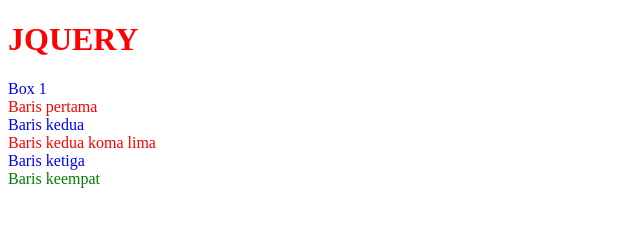
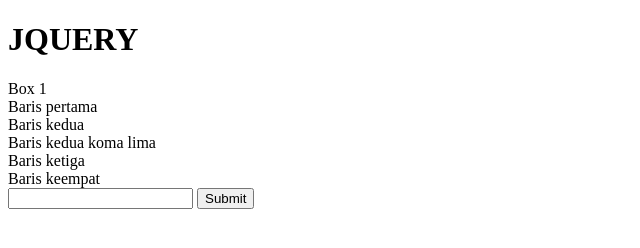
Before and after one commit to ghulam46/LearnJquery, a website: page Belajar_Jquery/index.html in a window 1280 px wide. Shown: the whole page, without its empty margins (0-640 px from the left). Drawn offline with Linux system fonts and the light colour scheme.

Commit message:
jquery - get & set nilai

```diff
--- a/Belajar_Jquery/index.html
+++ b/Belajar_Jquery/index.html
@@ -18,20 +18,24 @@
     <div class="boxes">Baris ketiga</div>
     <div class="boxes">Baris keempat</div>
 
+    <form action="">
+        <input type="text" id="inputText">
+        <input type="submit">
+    </form>
 
     <script>
         // memastikan file sudah di load dengan sempurna
         $(document).ready(function() {
             // =======SELECTION=======
-            $('h1').css('color', 'red');
-            $('#box1').css('color', 'blue');
-            $('.boxes').css('color', 'blue');
+            // $('h1').css('color', 'red');
+            // $('#box1').css('color', 'blue');
+            // $('.boxes').css('color', 'blue');
 
-            $('.boxes:first').css('color', 'red');
-            $('.boxes:last').css('color', 'green');
+            // $('.boxes:first').css('color', 'red');
+            // $('.boxes:last').css('color', 'green');
 
-            // :eq(2) adalah pseudo-selektor yang memilih elemen di indeks ke-2 dalam kumpulan elemen yang dipilih
-            $('.boxes:eq(2)').css('color', 'red');
+            // // :eq(2) adalah pseudo-selektor yang memilih elemen di indeks ke-2 dalam kumpulan elemen yang dipilih
+            // $('.boxes:eq(2)').css('color', 'red');
 
 
             // =======EVENT=======
@@ -51,6 +55,16 @@
                 // fungsi this sebagai merujuk kepada element yg di pilih(mouseenter)
                 $(this).css('color', 'yellow');
             });
+
+
+            // =======GET & SET NILAI=======
+            $('form').submit(function() {
+                let tulisan = $('#inputText').val();
+                $('h1').text(tulisan);
+
+                // handle sifat
+                event.preventDefault();
+            });
         });
     </script>
 </body>
```
